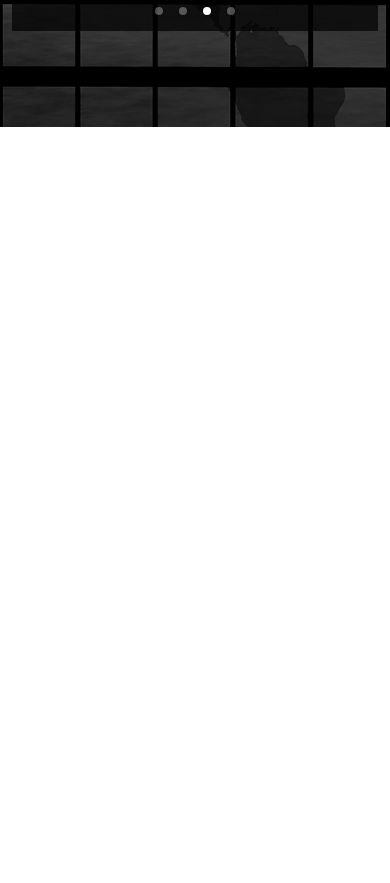
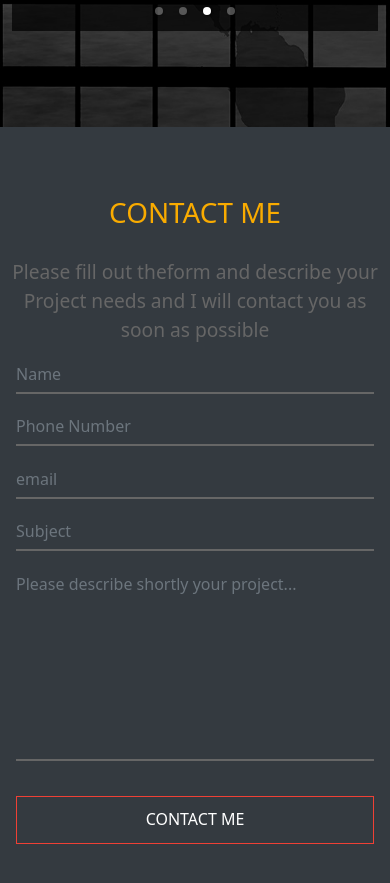
Before and after one commit to luish198/s4b-main-site-portafolio, a React (Create React App) app: page / in a window 390 px wide. Shown: the part 6380-7263 px from the top of the page. Before the commit the page ends 6507 px from the top, so only its background shows below. Built offline with nearby package versions, Linux system fonts and the light colour scheme; the HTML template or start-up script is replaced by a standard one.

Commit message:
Contacts component completed

```diff
--- a/package.json
+++ b/package.json
@@ -11,8 +11,10 @@
     "@testing-library/react": "^11.2.7",
     "@testing-library/user-event": "^12.8.3",
     "bootstrap": "^5.1.3",
+    "emailjs-com": "^3.2.0",
     "react": "^17.0.2",
     "react-dom": "^17.0.2",
+    "react-hook-form": "^7.20.5",
     "react-popupbox": "^2.0.8",
     "react-responsive-carousel": "^3.2.22",
     "react-scripts": "4.0.3",
--- a/src/App.css
+++ b/src/App.css
@@ -11,6 +11,7 @@
   --primary-hover-red: #f33501;
   --primary-black: #000000;
   --primary-transparent-black: rgb(0,0,0,0.7);
+  --primary-green: green;
 
 
 
@@ -511,3 +512,112 @@
   margin:auto !important;
   margin-top: 3% !important;
 }
+
+/*******************************************Contacts component*************************************/
+
+.contacts {
+  background-color: var(--primary-dark);
+  padding: 3rem 0;
+}
+
+.contacts h1 {
+  color:var(--primary-orange);
+  padding: 1.3rem 0;
+  text-transform: uppercase;
+}
+
+.contacts p {
+  color: var(--primary-dark-grey);
+  font-size: 1.2rem;
+}
+
+/*******************************************INPUTS*******************/
+
+.contacts input, .contacts textarea {
+  width: 100%;
+  box-sizing: border-box;
+  background: none;
+  resize: none;
+  border: 0;
+  border-bottom: 0.125rem solid var(--primary-dark-grey);
+  border-radius: 0;
+  color: var(--primary-orange);
+  outline: 0 !important;
+  box-shadow: none !important;
+  margin-bottom: 1rem;
+  padding-left: 0 !important;
+}
+
+.contacts .container {
+  padding: 4rem 0;
+}
+
+.contacts input:focus, .contacts textarea:focus {
+  background:transparent;
+  color: var(--primary-orange);
+  border-bottom: 0.125rem solid var(--primary-dark-grey);
+}
+
+.contacts textarea {
+  height: 12.2rem !important;
+}
+
+.contact-btn {
+  margin: 1rem 0 0 0;
+  width: 100%;
+  background: none;
+}
+
+.line{
+  position: relative;
+  top: -0.8rem;
+  width:0;
+  height:0.125rem;
+  background: var(--primary-orange);
+  display:inline-block;
+}
+
+input:focus+.line, textarea:focus+.line {
+  width:100%;
+  transition: 0.5s ease-in-out;
+}
+
+input.form-control {
+  margin:-0.3rem 0;
+}
+
+textarea.form-control {
+  margin:-0.3rem 0;
+}
+
+.error-message {
+  color: var(--primary-white);
+  background: var(--primary-hover-red);
+  text-align: left;
+}
+
+.success-message {
+  font-weight: 900;
+  color: var(--primary-green)
+}
+
+/*******************************************MEDIA****************************/
+
+@media(max-width: 768px) {
+
+  .contacts {
+    overflow-x: hidden;
+  }
+
+
+  .contacts .container {
+    padding: 0 1rem;
+  }
+
+  .contacts p {
+    padding: 0 0.4rem;
+  }
+
+}
+
+/*******************************************      ****************************/
--- a/src/App.js
+++ b/src/App.js
@@ -8,6 +8,7 @@
 import Experience from "./components/Experience";
 import Portfolio from "./components/Portfolio";
 import Testimonials from "./components/Testimonials";
+import Contacts from "./components/Contacts";
 
 
 
@@ -117,6 +118,7 @@
       <Experience />
       <Portfolio />
       <Testimonials />
+      <Contacts />
 
     </>
   );
--- /dev/null
+++ b/src/components/Contacts.js
@@ -0,0 +1,162 @@
+import emailjs from 'emailjs-com';
+import { useForm } from 'react-hook-form';
+import { useState } from 'react';
+
+
+const Contacts = () => {
+    const [successMessage, setSucessMessage] = useState("")
+
+    const { register, handleSubmit, formState: { errors } } = useForm();
+
+    const serviceID = "service_ID";
+    const templateID = "template_ID"
+    const userID = "user_zeaYXm8WVDNHpV0StOBbQ";
+
+    const onSubmit = (data, r) => {
+        sendEmail(
+            serviceID,
+            templateID,
+            {
+                name: data.name,
+                phone: data.phone,
+                email: data.email,
+                subject: data.subject,
+                description: data.description
+            },
+            userID
+        )
+        r.target.reset();
+
+    }
+
+    const sendEmail = (serviceID, templateID, variables, userID) => {
+        // e.preventDefault();
+
+        emailjs.send(serviceID, templateID, variables, userID)
+            .then(() => {
+                setSucessMessage('Form sent successfully ! I will contact you as soon as possible.');
+            }).catch(err => console.error(`Something went wrong ${err}`));
+    }
+
+    return (
+        <>
+            <div className="contacts">
+                <div className="text-center">
+                    <h1>Contact me</h1>
+                    <p>Please fill out theform and describe your Project needs and I will contact you as soon as possible</p>
+                    <span className="success-message">{successMessage}</span>
+                </div>
+                <div className="container">
+                    <form onSubmit={handleSubmit(onSubmit)}>
+
+                        <div className="row">
+                            <div className="col-md-6 col-xs-12">
+                                {/* NAME INPUT */}
+                                <div className="text-center">
+                                    <input
+                                        type="text"
+                                        className="form-control"
+                                        placeholder="Name"
+                                        name="name"
+                                        aria-invalid={errors.name ? "true" : "false"}
+                                        {...register("name", {
+                                            required: "Please enter your name",
+                                            maxLength: {
+                                                value: 20,
+                                                message:
+                                                    "Please enter a name with fewer than 20 characters",
+                                            },
+                                        })}
+                                    />
+                                    <div className="line"></div>
+                                </div>
+                                <span className="Error-message">
+                                    {errors.name && errors.name.message}
+                                </span>
+                                {/* PHONE INPUT */}
+                                <div className="text-center">
+                                    <input
+                                        type="text"
+                                        className="form-control"
+                                        placeholder="Phone Number"
+                                        name="phone"
+                                        {...register("phone", {
+                                            required: "Please add your phone number",
+
+                                        })}
+                                    />
+                                    <div className="line"></div>
+                                </div>
+                                <span className="Error-message">
+                                    {errors.phone && errors.phone.message}
+                                </span>
+                                {/* EMAIL INPUT */}
+                                <div className="text-center">
+                                    <input
+                                        type="email"
+                                        className="form-control"
+                                        placeholder="email"
+                                        name="email"
+                                        {...register("email", {
+                                            required: "Please add your email address",
+                                            pattern: {
+                                                value:/^[A-Z0-9._%+-]+@[A-Z0-9.-]+\.[A-Z]{2,}$/i,
+                                                message: "Invalid Email"
+                                            }
+
+                                        })}
+                                    />
+                                    <div className="line"></div>
+                                </div>
+                                <span className="Error-message">
+                                    {errors.email && errors.email.message}
+                                </span>
+                                {/* SUBJECT INPUT */}
+                                <div className="text-center">
+                                    <input
+                                        type="text"
+                                        className="form-control"
+                                        placeholder="Subject"
+                                        name="subject"
+                                        {...register("subject", {
+                                            required: "Please add the subject",
+
+                                        })}
+                                    />
+                                    <div className="line"></div>
+                                </div>
+                                <span className="Error-message">
+                                    {errors.subject && errors.subject.message}
+                                </span>
+                            </div>
+
+                            <div className="col-md-6 col-xs-12">
+                                {/*DESCRIPTION*/}
+                                <div className="text-center">
+                                    <textarea
+                                        className="form-control"
+                                        placeholder="Please describe shortly your project..."
+                                        name="description"
+                                        {...register("description", {
+                                            required: "Please describe shortly your project",
+
+                                        })}
+                                    >
+                                    </textarea>
+                                    <div className="line"></div>
+                                </div>
+                                <span className="Error-message">
+                                    {errors.description && errors.description.message}
+                                </span>
+                                <button className="btn-main-offer contact-btn" type="submit">Contact Me</button>
+                            </div>
+                        </div>
+                    </form>
+                </div>
+
+            </div>
+        </>
+    )
+}
+
+export default Contacts
```
Also changed, not shown: 1 other file (tests, documents, lock files or other folders).
